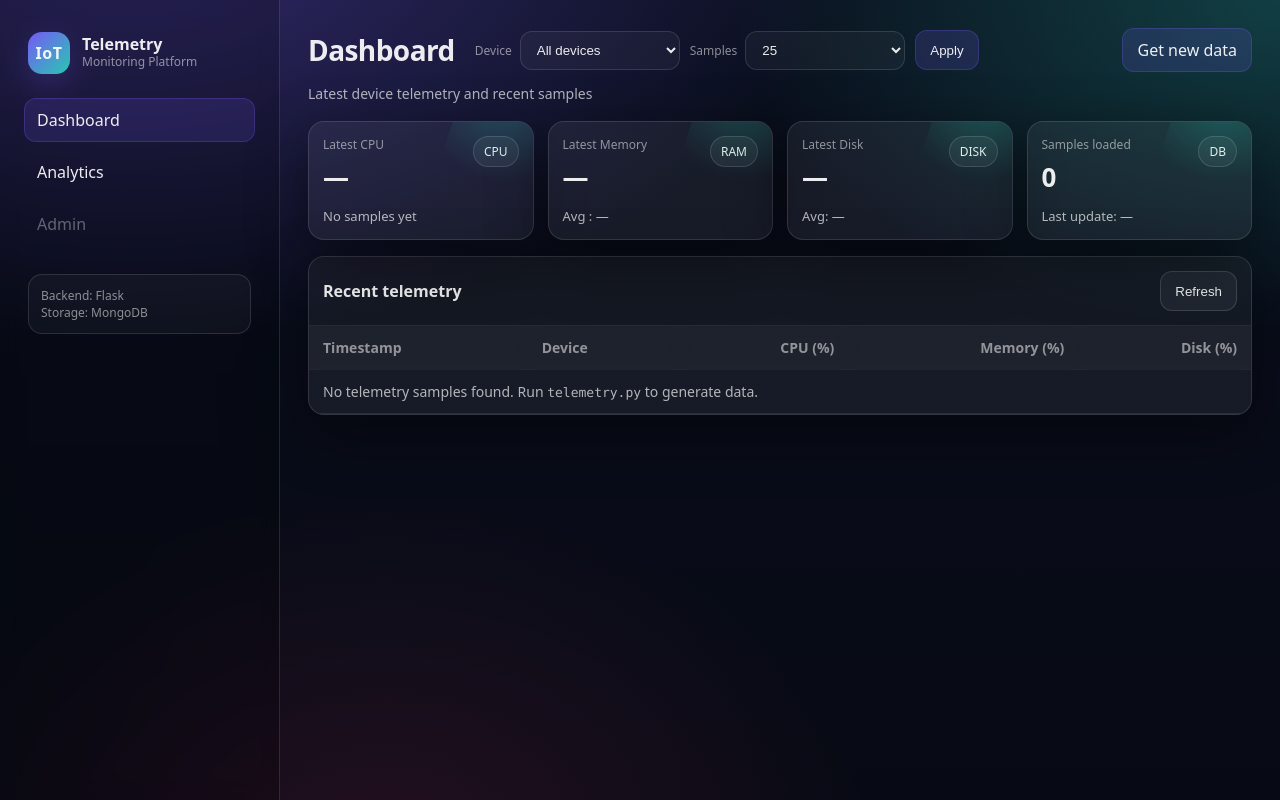
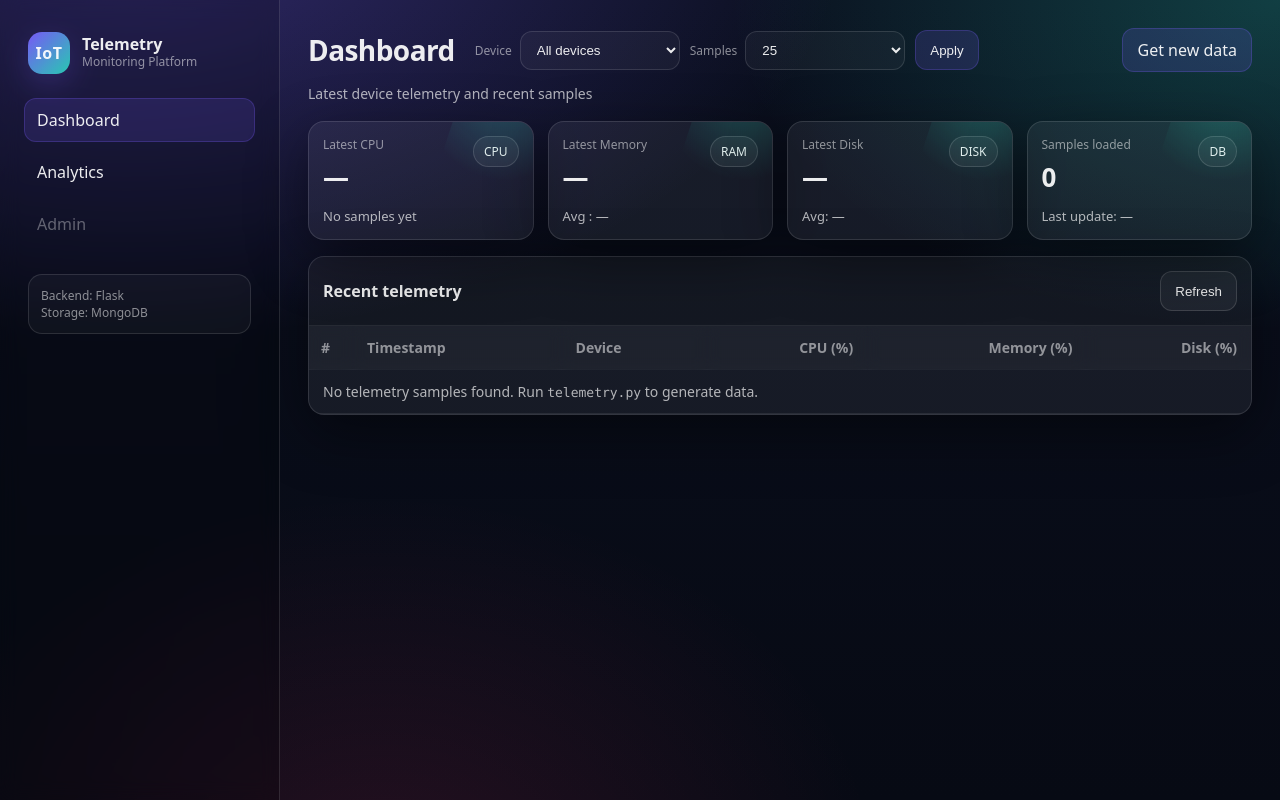
Before and after one commit to faizan-az02/IoT-Telemetry-Monitoring-Platform, a Flask app: page /dashboard in a window 1280 px wide. Run offline with Flask 3, Linux system fonts and the light colour scheme; data that the repository does not hold is empty.

```diff
--- a/static/dashboard.js
+++ b/static/dashboard.js
@@ -29,7 +29,7 @@ function renderRows(rows) {
   if (!rows.length) {
     const tr = document.createElement("tr");
     const cell = document.createElement("td");
-    cell.colSpan = 5;
+    cell.colSpan = 6;
     cell.className = "empty";
     cell.textContent = "No telemetry samples found.";
     tr.appendChild(cell);
@@ -37,14 +37,17 @@ function renderRows(rows) {
     return;
   }
 
+  let idx = 1;
   for (const r of rows) {
     const tr = document.createElement("tr");
+    tr.appendChild(td(String(idx), "col-idx"));
     tr.appendChild(td(r.datetime_str || r.timestamp || "—", "mono"));
     tr.appendChild(td(r.device_id || "—", "mono"));
     tr.appendChild(td(r["cpu_usage (%)"] ?? "—", "num"));
     tr.appendChild(td(r["memory_usage (%)"] ?? "—", "num"));
     tr.appendChild(td(r["disk_usage (%)"] ?? "—", "num"));
     tbody.appendChild(tr);
+    idx += 1;
   }
 }
 
--- a/static/styles.css
+++ b/static/styles.css
@@ -386,6 +386,16 @@ body {
   font-variant-numeric: tabular-nums;
 }
 
+.table .col-idx {
+  width: 44px;
+  max-width: 44px;
+  text-align: left;
+  font-variant-numeric: tabular-nums;
+  white-space: nowrap;
+  padding-left: 12px;
+  padding-right: 10px;
+}
+
 .table tfoot td {
   background: rgba(255, 255, 255, 0.04);
   border-top: 3px solid rgba(255, 255, 255, 0.16);
--- a/templates/dashboard.html
+++ b/templates/dashboard.html
@@ -164,6 +164,7 @@
             <table class="table" aria-label="Recent telemetry samples">
               <thead>
                 <tr>
+                  <th class="col-idx">#</th>
                   <th>Timestamp</th>
                   <th>Device</th>
                   <th class="num">CPU (%)</th>
@@ -174,6 +175,7 @@
               <tbody id="telemetryTbody">
                 {% for r in (rows or []) %}
                   <tr>
+                    <td class="col-idx">{{ loop.index }}</td>
                     <td class="mono">
                       {{ r.get("datetime_str") or r.get("timestamp") or "—" }}
                     </td>
@@ -185,7 +187,7 @@
                 {% endfor %}
                 {% if not rows %}
                   <tr>
-                    <td colspan="5" class="empty">
+                    <td colspan="6" class="empty">
                       No telemetry samples found. Run <span class="mono">telemetry.py</span> to generate data.
                     </td>
                   </tr>
@@ -194,7 +196,7 @@
               {% if summary and summary.count %}
                 <tfoot>
                   <tr>
-                    <td colspan="2" class="muted">Average</td>
+                    <td colspan="3" class="muted">Average</td>
                     <td class="num muted">{% if summary.cpu_avg is not none %}{{ "%.1f"|format(summary.cpu_avg) }}{% else %}—{% endif %}</td>
                     <td class="num muted">{% if summary.memory_avg is not none %}{{ "%.1f"|format(summary.memory_avg) }}{% else %}—{% endif %}</td>
                     <td class="num muted">{% if summary.disk_avg is not none %}{{ "%.1f"|format(summary.disk_avg) }}{% else %}—{% endif %}</td>
```
